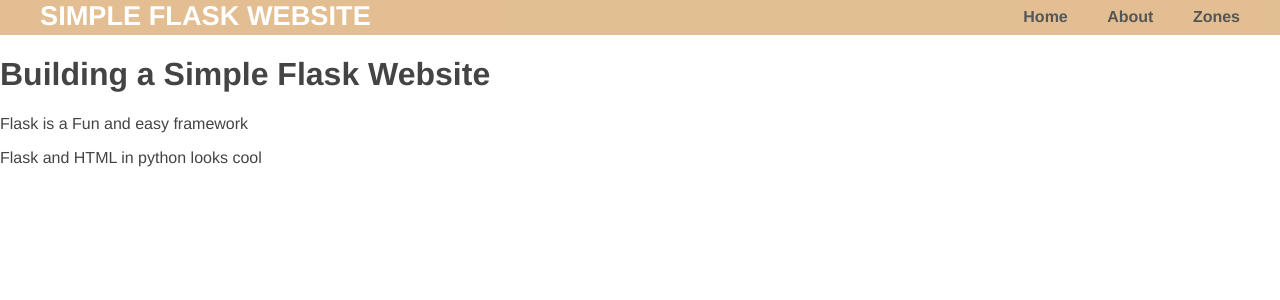
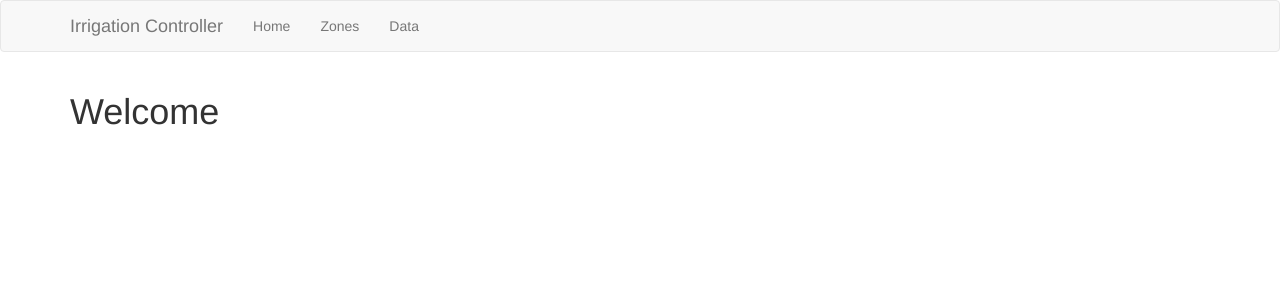
Before and after one commit to Post726/irrigation_controller, a Flask app: page / in a window 1280 px wide. Shown: the top 300 px of the page. Run offline with Flask 2, Linux system fonts and the light colour scheme; parts of the project's set-up code (start-up, migrations or seed data) failed here and were passed over; some libraries are stand-ins or nearby versions.

Commit message:
Adding bootstrap style and making zones and data pretty wq

```diff
--- a/app.py
+++ b/app.py
@@ -1,5 +1,6 @@
 from flask import Flask, render_template, request, jsonify, url_for
 from flask_wtf.csrf import CSRFProtect
+from flask_bootstrap import Bootstrap
 import json
 import os
 from config import Config
@@ -10,10 +11,10 @@
 app.config.from_object(Config)
 
 csrf = CSRFProtect(app)
+db.init_app(app)
+bootstrap = Bootstrap(app)
 
-db.init_app(app)
-
-from models import Zone
+from models import Zone, Water
 from forms import ZoneForm, ZonesForm
 
 
@@ -43,16 +44,6 @@
 @app.route("/")
 def home():
     return render_template("home.html")
-
-
-@app.route("/about")
-def about():
-    return render_template("about.html")
-
-
-@app.route("/data", methods=["GET"])
-def list_data():
-    return jsonify({'water': sql_helper.Water().get_list()})
 
 
 @app.route('/zones', methods=['GET', 'POST'])
@@ -87,6 +78,13 @@
         return render_template('zones.html', zonesForm=zonesForm)
 
 
+@app.route('/data', methods=['GET'])
+def data():
+    water = Water.query.all()
+
+    return render_template('data.html', water=water)
+
+
 if __name__ == "__main__":
     #db.drop_all()
     #db.session.commit()
--- a/requirements.txt
+++ b/requirements.txt
@@ -7,3 +7,4 @@
 flask_sqlalchemy
 WTForms
 Flask-WTF
+flask-bootstrap
--- a/static/css/template.css
+++ /dev/null
@@ -1,103 +0,0 @@
-body {
-    margin: 0;
-    padding: 0;
-    font-family: "Helvetica Neue", Helvetica, Arial, sans-serif;
-    color: #444;
-}
-/*
-* Formatting the header area
-*/
-header {
-    background-color: #DFB887;
-    height: 35px;
-    width: 100%;
-    opacity: .9;
-    margin-bottom: 10px;
-}
-header h1.logo {
-    margin: 0;
-    font-size: 1.7em;
-    color: #fff;
-    text-transform: uppercase;
-    float: left;
-}
-header h1.logo:hover {
-    color: #fff;
-    text-decoration: none;
-}
-/*
-* Centering the body content
-*/
-.container {
-    width: 1200px;
-    margin: 0 auto;
-}
-div.home {
-    padding: 10px 0 30px 0;
-    background-color: #E6E6FA;
-    -webkit-border-radius: 6px;
-    -moz-border-radius: 6px;
-    border-radius: 6px;
-}
-div.about {
-    padding: 10px 0 30px 0;
-    background-color: #E6E6FA;
-    -webkit-border-radius: 6px;
-    -moz-border-radius: 6px;
-    border-radius: 6px;
-}
-h2 {
-    font-size: 3em;
-    margin-top: 40px;
-    text-align: center;
-    letter-spacing: -2px;
-}
-h3 {
-    font-size: 1.7em;
-    font-weight: 100;
-    margin-top: 30px;
-    text-align: center;
-    letter-spacing: -1px;
-    color: #999;
-}
-.menu {
-    float: right;
-    margin-top: 8px;
-}
-.menu li {
-    display: inline;
-}
-.menu li + li {
-    margin-left: 35px;
-}
-.menu li a {
-    color: #444;
-    text-decoration: none;
-}
-/* The alert message box */
-.alert {
-  padding: 20px;
-  background-color: #f44336; /* Red */
-  color: white;
-  margin-bottom: 15px;
-}
-.alert.success {
-    background-color: #04AA6D; /* Green */
-}
-
-/* The close button */
-.closebtn {
-  margin-left: 15px;
-  color: white;
-  font-weight: bold;
-  float: right;
-  font-size: 22px;
-  line-height: 20px;
-  cursor: pointer;
-  transition: 0.3s;
-}
-
-/* When moving the mouse over the close button */
-.closebtn:hover {
-  color: black;
-}
--- /dev/null
+++ b/templates/base.html
@@ -0,0 +1,43 @@
+{% extends 'bootstrap/base.html' %}
+
+{% block title %}
+    {% if title %}{{ title }} - {% endif %}Irrigation Controller
+{% endblock %}
+
+{% block navbar %}
+    <nav class="navbar navbar-default">
+        <div class="container">
+            <div class="navbar-header">
+                <button type="button" class="navbar-toggle collapsed" data-toggle="collapse" data-target="#bs-example-navbar-collapse-1" aria-expanded="false">
+                    <span class="sr-only">Toggle navigation</span>
+                    <span class="icon-bar"></span>
+                    <span class="icon-bar"></span>
+                    <span class="icon-bar"></span>
+                </button>
+                <a class="navbar-brand" href="{{ url_for('home') }}">Irrigation Controller</a>
+            </div>
+            <div class="collapse navbar-collapse" id="bs-example-navbar-collapse-1">
+                <ul class="nav navbar-nav">
+                    <li><a href="{{ url_for('home') }}">Home</a></li>
+                    <li><a href="{{ url_for('zones') }}">Zones</a></li>
+                    <li><a href="{{ url_for('data') }}">Data</a></li>
+                </ul>
+            </div>
+        </div>
+    </nav>
+{% endblock %}
+
+{% block content %}
+    <div class="container">
+        {% with messages = get_flashed_messages() %}
+        {% if messages %}
+            {% for message in messages %}
+            <div class="alert alert-info" role="alert">{{ message }}</div>
+            {% endfor %}
+        {% endif %}
+        {% endwith %}
+
+        {# application content needs to be provided in the app_content block #}
+        {% block app_content %}{% endblock %}
+    </div>
+{% endblock %}
--- a/templates/home.html
+++ b/templates/home.html
@@ -1,15 +1,5 @@
-<!DOCTYPE html>
-<html lang="en" dir="ltr">
-<head>
-    <meta charset="utf-8">
-    <title>Simple Flask Website</title>
-</head>
-<body>
-{% extends "template.html" %}
-{% block content %}
-<h1> Building a Simple Flask Website </h1>
-<p> Flask is a Fun and easy framework</p>
-<p> Flask and HTML in python looks cool</p>
+{% extends "base.html" %}
+
+{% block app_content %}
+    <h1>Welcome</h1>
 {% endblock %}
-</body>
-</html>
--- a/templates/template.html
+++ /dev/null
@@ -1,26 +0,0 @@
-<!DOCTYPE html>
-<html lang="en" dir="ltr">
-<head>
-    <meta charset="utf-8">
-    <title>Flask Parent Template</title>
-    <link rel="stylesheet" href="{{ url_for('static', filename='css/template.css') }}">
-</head>
-<body>
-<header>
-    <div class="container">
-        <h1 class="logo">Simple Flask Website</h1>
-        <strong>
-            <nav>
-                <ul class="menu">
-                    <li><a href="{{ url_for('home') }}">Home</a></li>
-                    <li><a href="{{ url_for('about') }}">About</a></li>
-                    <li><a href="{{ url_for('zones') }}">Zones</a></li>
-                </ul>
-            </nav>
-        </strong>
-    </div>
-</header>
-{% block content %}
-{% endblock %}
-</body>
-</html>
```
Also changed, not shown: config.py (added, +29 -0 lines), controller.py (+0 -7 lines), forms.py (added, +17 -0 lines), models.py (added, +43 -0 lines), templates/about.html (deleted, +0 -15 lines), templates/data.html (added, +31 -0 lines), templates/zones.html (+17 -25 lines).
